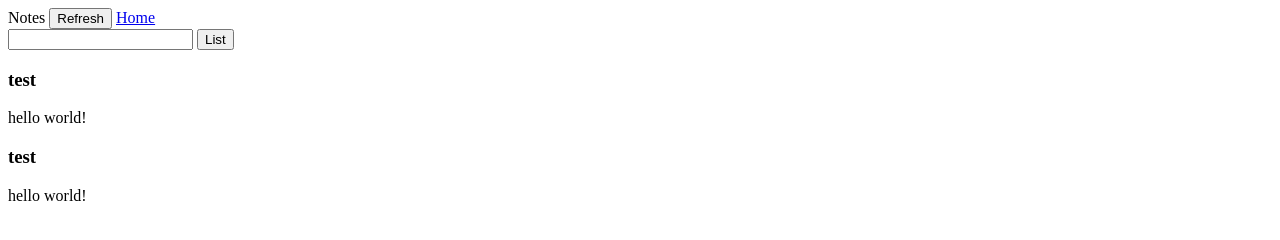
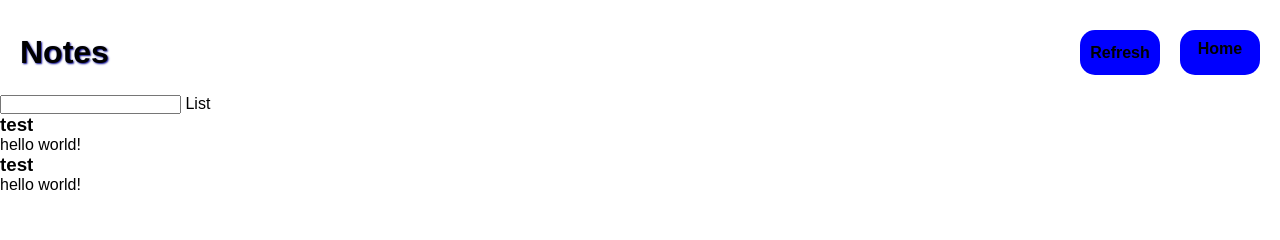
Before and after one commit to M0RC-Code/Notes, a plain HTML site: page index.html in a window 1280 px wide. Drawn offline with Linux system fonts and the light colour scheme.

Commit message:
set style menu

```diff
--- a/index.html
+++ b/index.html
@@ -9,8 +9,10 @@
 <body>
     <div class="menu">
         <span class="title">Notes</span>
-        <button class="">Refresh</button>
-        <a href="#" class>Home</a>
+        <div class="btn-refresh-home">
+            <button class="refresh-btn btn">Refresh</button>
+            <a href="#" class="home-btn btn">Home</a>
+        </div>
     </div>
     <div class="container">
         <div class="input-note">
--- a/style.css
+++ b/style.css
@@ -0,0 +1,78 @@
+/* Set intial style */
+* {
+    box-sizing: border-box;
+    padding: 0;
+    margin: 0;
+}
+body {
+    font-family: sans-serif;
+}
+button {
+    all: unset;
+}
+a {
+    all: unset;
+}
+/* Style menu */
+.menu {
+    display: flex;
+    justify-content: space-between;
+    width: 100%;
+    margin-top: 10px;
+    padding: 20px;
+    align-items: center;
+}
+.title {
+    display: block;
+    font-size: 2rem;
+    font-weight: bold;
+    cursor: pointer;
+    text-shadow: 1px 1px 2px #00008B;
+}
+.btn-refresh-home {
+    display: flex;
+    gap: 20px;
+}
+.btn {
+    display: block;
+    width: 80px;
+    background-color: #0000FF;
+    text-align: center;
+    border-radius: 15px;
+    font-weight: bold;
+    cursor: pointer;
+}
+.refresh-btn {
+    height: 45px;
+}
+.home-btn {
+    height: 35px;
+    padding-top: 10px;
+}
+/* Style container */
+.container {
+
+}
+/* Style input note */
+.input-note {
+
+}
+.input-text {
+
+}
+.input-btn {
+
+}
+/* Style show notes */
+.show-note {
+
+}
+.box-note {
+
+}
+.box-title {
+
+}
+.box-content {
+
+}
```
